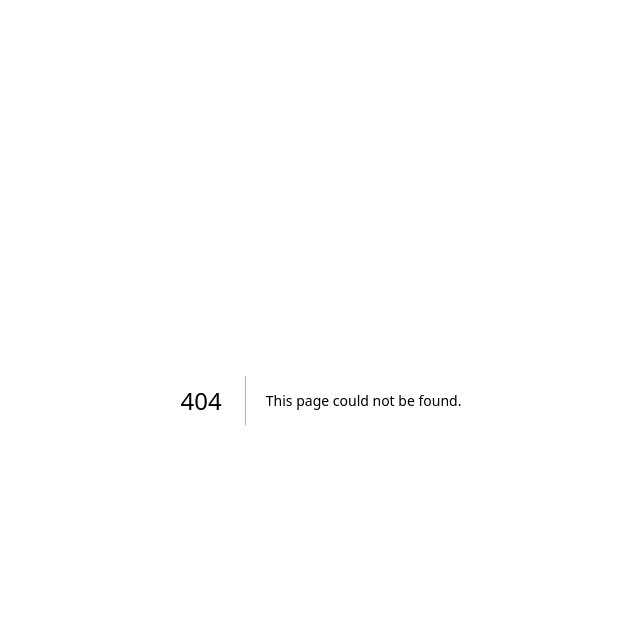
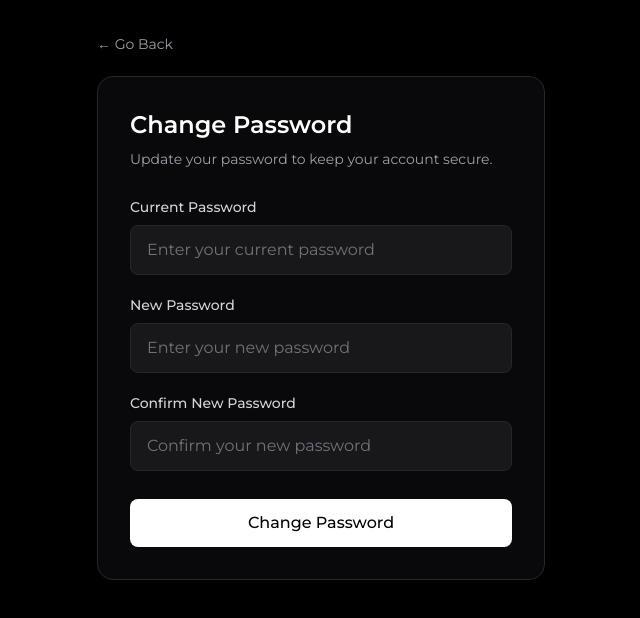
Before and after one commit to muhammad-waqas99/next-auth-system, a Next.js app: page /change-password in a window 1280 px wide. Before the commit this address had no page. Shown: the top 618 px of the page, without its empty margins (319-959 px from the left). Built offline with nearby package versions, Linux system fonts and the light colour scheme.

Commit message:
feat: add change password page and API integration

```diff
--- a/app/api/auth/change-password/route.ts
+++ b/app/api/auth/change-password/route.ts
@@ -10,7 +10,7 @@ interface TokenPayload {
 }
 
 interface ChangePasswordBody {
-  oldPassword: string;
+  currentpassword: string;
   newPassword: string;
   confirmPassword: string;
 }
@@ -19,9 +19,9 @@ export async function POST(request: NextRequest) {
   try {
     const reqBody: ChangePasswordBody = await request.json();
 
-    const { oldPassword, newPassword, confirmPassword } = reqBody;
+    const { currentpassword, newPassword, confirmPassword } = reqBody;
 
-    if (!oldPassword || !newPassword || !confirmPassword) {
+    if (!currentpassword || !newPassword || !confirmPassword) {
       return NextResponse.json(
         {
           success: false,
@@ -80,7 +80,7 @@ export async function POST(request: NextRequest) {
     }
 
     const checkPassword = await bcrypt.compare(
-      oldPassword,
+      currentpassword,
       user.password
     );
 
--- /dev/null
+++ b/app/change-password/page.tsx
@@ -0,0 +1,135 @@
+"use client";
+
+import axios from "axios";
+import { useRouter } from "next/navigation";
+import { useState } from "react";
+
+export default function ChangePassword() {
+  const router = useRouter();
+  const [formDetails, setFormDetails] = useState({
+    currentpassword: "",
+    confirmPassword: "",
+    newPassword: "",
+  });
+
+  const onChange = (e: React.ChangeEvent<HTMLInputElement>) => {
+    setFormDetails({ ...formDetails, [e.target.name]: e.target.value });
+  };
+
+  const onSubmit = async (e: React.SyntheticEvent<HTMLFormElement>) => {
+    e.preventDefault();
+
+    try {
+      const response = await axios.post(
+        "/api/auth/change-password",
+        formDetails,
+      );
+
+      router.push("/profile");
+    } catch (error: any) {
+      console.log(
+        "Something went wrong:",
+        error.response?.data?.message || error.message,
+      );
+    }
+  };
+
+  return (
+    <>
+      <main className="min-h-screen bg-black px-4 py-8">
+
+
+        <div className="max-w-md mx-auto mb-5">
+
+          <button
+            type="button"
+            onClick={() => router.push("/profile")}
+            className="text-sm text-zinc-400 hover:text-white transition"
+          >
+
+            ← Go Back
+          </button>
+        </div>
+
+        <form
+          onSubmit={onSubmit}
+          className="w-full max-w-md mx-auto p-8 rounded-2xl border border-zinc-800 bg-zinc-950 shadow-2xl"
+        >
+
+          <h1 className="text-2xl font-semibold text-white mb-2">
+
+            Change Password
+          </h1>
+          <p className="text-sm text-zinc-400 mb-7">
+
+            Update your password to keep your account secure.
+          </p>
+
+          <div className="mb-5">
+
+            <label
+              htmlFor="currentPassword"
+              className="block text-sm font-medium text-zinc-300 mb-2"
+            >
+
+              Current Password
+            </label>
+            <input
+              onChange={onChange}
+              type="password"
+              name="currentPassword"
+              placeholder="Enter your current password"
+              id="currentPassword"
+              className="w-full px-4 py-3 rounded-lg bg-zinc-900 border border-zinc-800 text-white placeholder-zinc-500 outline-none transition focus:border-white focus:ring-1 focus:ring-white"
+            />
+          </div>
+
+          <div className="mb-5">
+
+            <label
+              htmlFor="newPassword"
+              className="block text-sm font-medium text-zinc-300 mb-2"
+            >
+
+              New Password
+            </label>
+            <input
+              onChange={onChange}
+              type="password"
+              name="newPassword"
+              placeholder="Enter your new password"
+              id="newPassword"
+              className="w-full px-4 py-3 rounded-lg bg-zinc-900 border border-zinc-800 text-white placeholder-zinc-500 outline-none transition focus:border-white focus:ring-1 focus:ring-white"
+            />
+          </div>
+
+          <div className="mb-7">
+
+            <label
+              htmlFor="confirmPassword"
+              className="block text-sm font-medium text-zinc-300 mb-2"
+            >
+
+              Confirm New Password
+            </label>
+            <input
+              onChange={onChange}
+              type="password"
+              name="confirmPassword"
+              placeholder="Confirm your new password"
+              id="confirmPassword"
+              className="w-full px-4 py-3 rounded-lg bg-zinc-900 border border-zinc-800 text-white placeholder-zinc-500 outline-none transition focus:border-white focus:ring-1 focus:ring-white"
+            />
+          </div>
+          <button
+            type="submit"
+            className="w-full py-3 rounded-lg bg-white text-black font-medium hover:bg-zinc-200 transition"
+          >
+
+            Change Password
+          </button>
+        </form>
+      </main>
+    </>
+  );
+}
--- a/app/profile/page.tsx
+++ b/app/profile/page.tsx
@@ -1,6 +1,7 @@
 "use client";
 
 import axios from "axios";
+import Link from "next/link";
 import { useRouter } from "next/navigation";
 import { useEffect, useState } from "react";
 
@@ -60,6 +61,13 @@ export default function Profile() {
           )}
         </div>
 
+                <Link href={"/change-password"}
+
+
+          className="rounded-lg bg-green-500 my-2 px-5 py-2 font-semibold transition hover:bg-green-600">
+          Change Password
+        </Link>
+
         <button
           onClick={onLogout}
           type="button"
@@ -67,6 +75,7 @@ export default function Profile() {
         >
           Logout
         </button>
+
       </nav>
 
       <main className="flex min-h-[80vh] items-center justify-center">
--- a/proxy.ts
+++ b/proxy.ts
@@ -62,5 +62,6 @@ matcher: [
   "/profile",
   "/verify-email",
   "/verify-email-sent",
+  "/change-password"
 ]
 }
```
